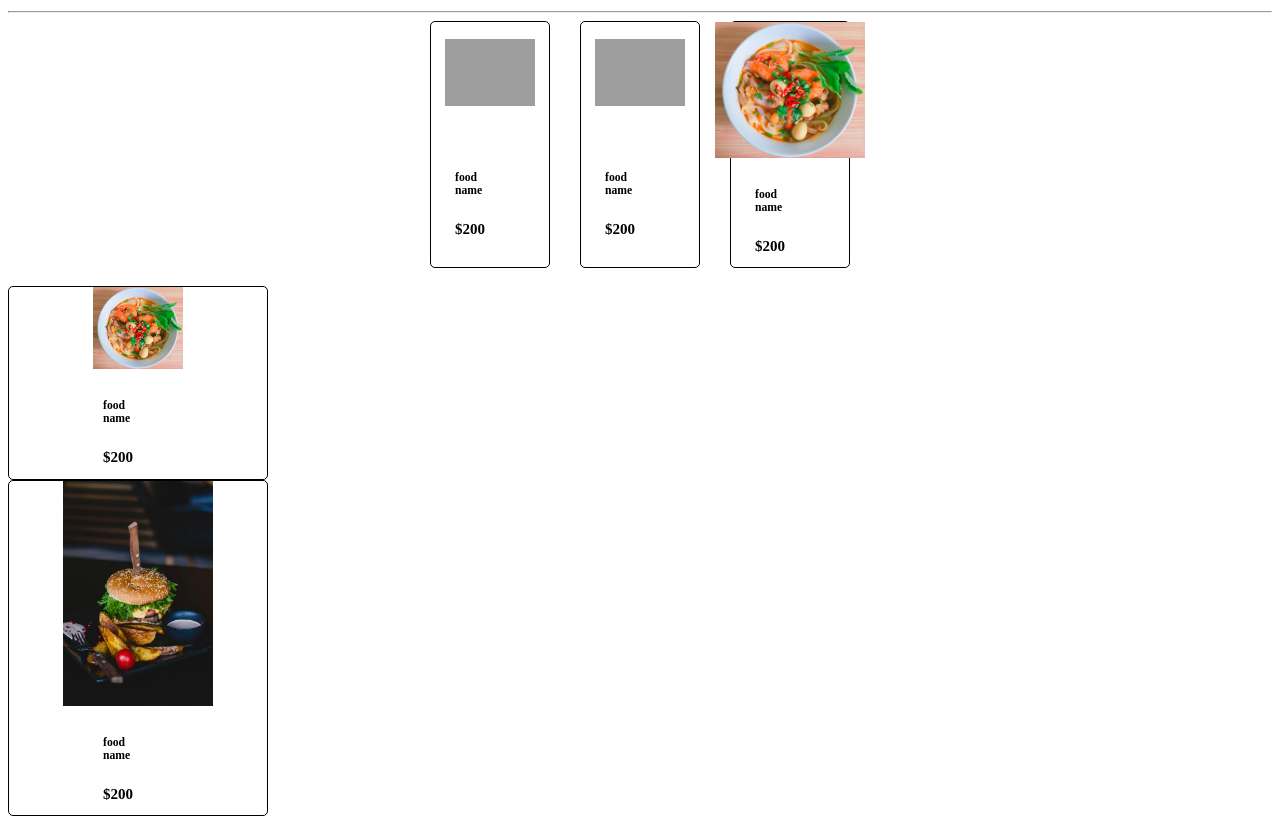
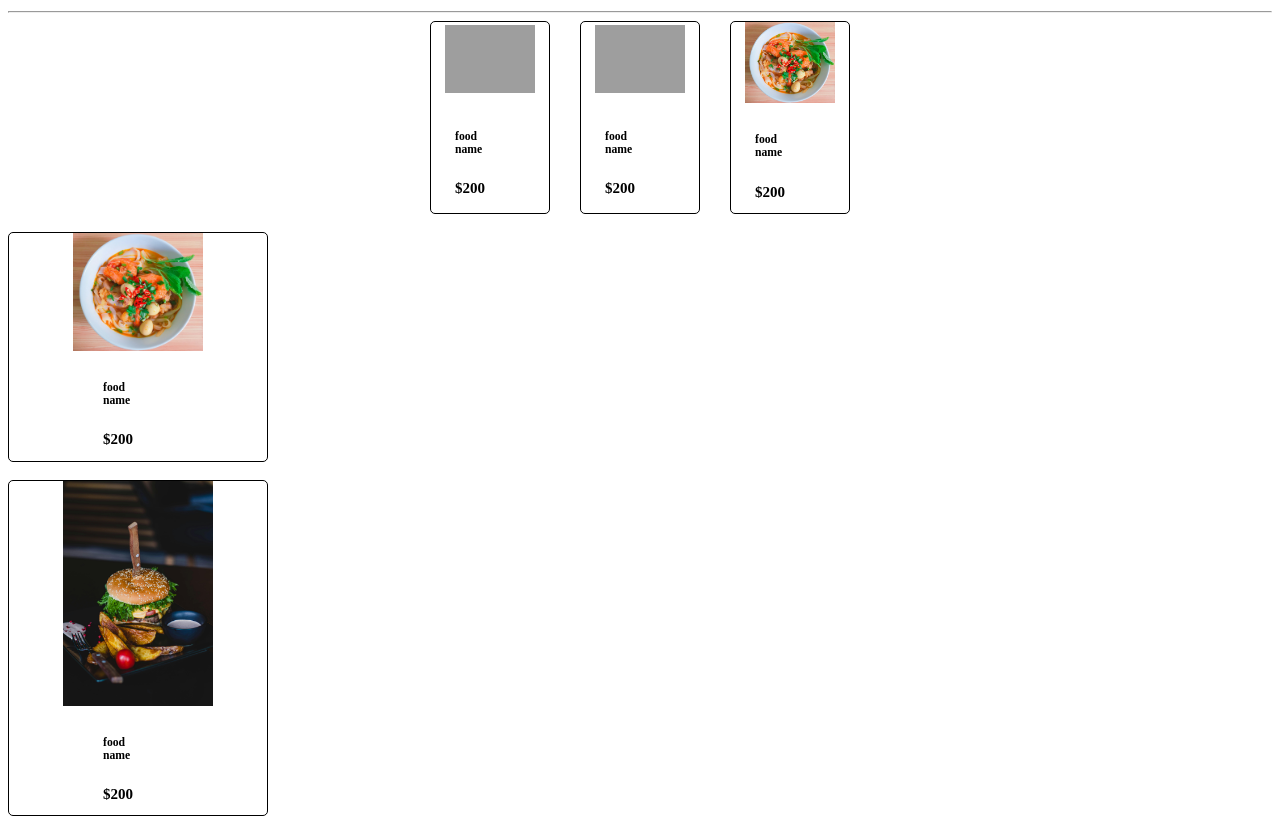
Before and after one commit to eiithu142/foodmenu, a plain HTML site: page index.html in a window 1280 px wide. Shown: the part 79-903 px from the top of the page. Drawn offline with Linux system fonts and the light colour scheme; grey boxes are pictures that could not be loaded.

Commit message:
Update index.html

```diff
--- a/index.html
+++ b/index.html
@@ -31,7 +31,7 @@
 
         </div>
         <div class="fooditem2">
-            <img src="pexels-jang-‘s-🍂-699953.jpg"width="150px">
+            <img src="pexels-jang-‘s-🍂-699953.jpg"width="90px">
             <div class="detrails">
                 <h3>food name</h3>
                 <div class="price">
@@ -48,7 +48,7 @@
         <br>
         <div class="foodcontainer2">
         <div class="fooditem2">
-            <img src="pexels-jang-‘s-🍂-699953.jpg"width="90px" >
+            <img src="pexels-jang-‘s-🍂-699953.jpg"width="130px" >
             <div class="detrails">
                 <h3>food name</h3>
                 <div class="price">
@@ -59,6 +59,7 @@
 
 
             </div>
+            <br>
             <div class="fooditem3">
                 <img src="pexels-valeria-boltneva-1199957.jpg"width="150px">
                 <div class="detrails">
```
